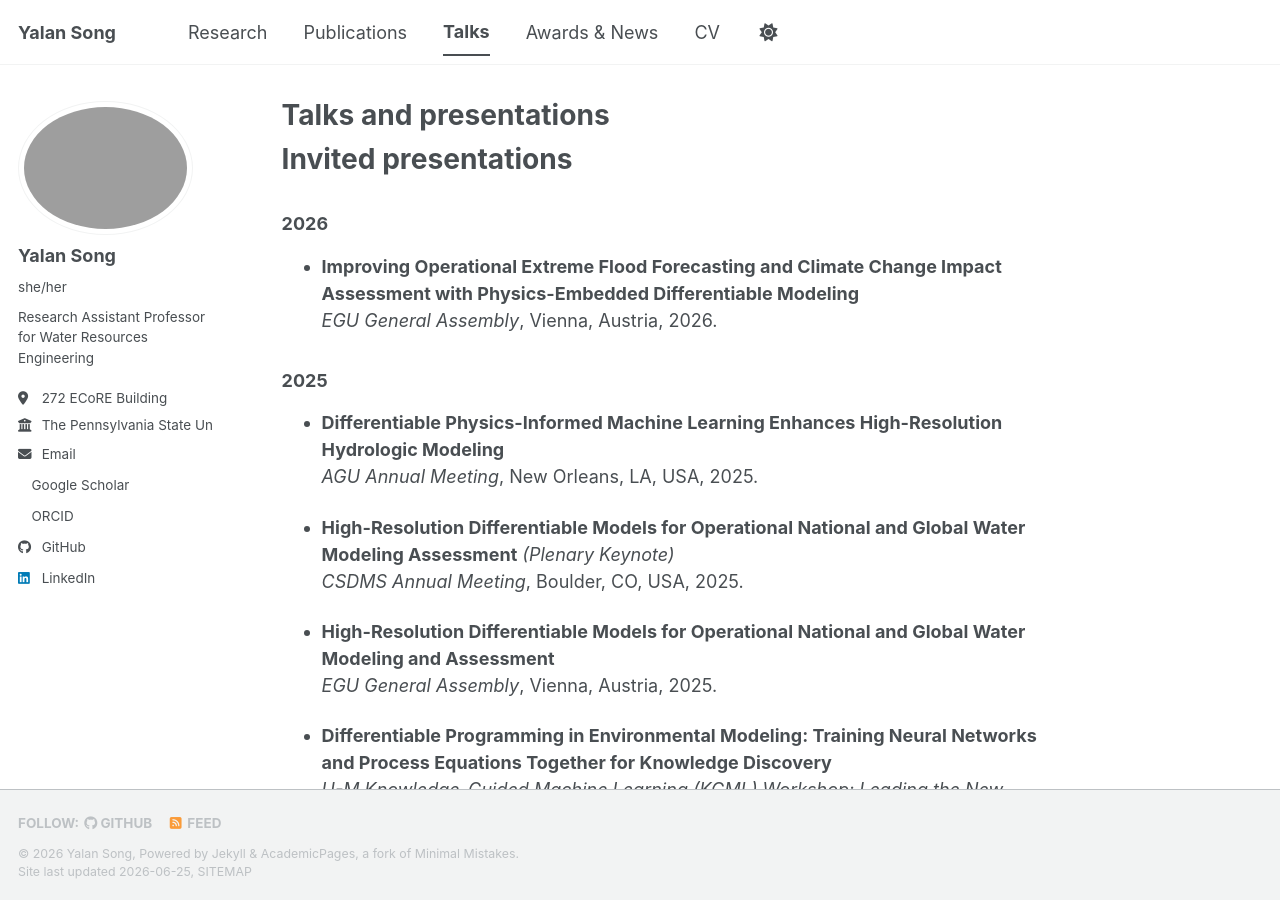
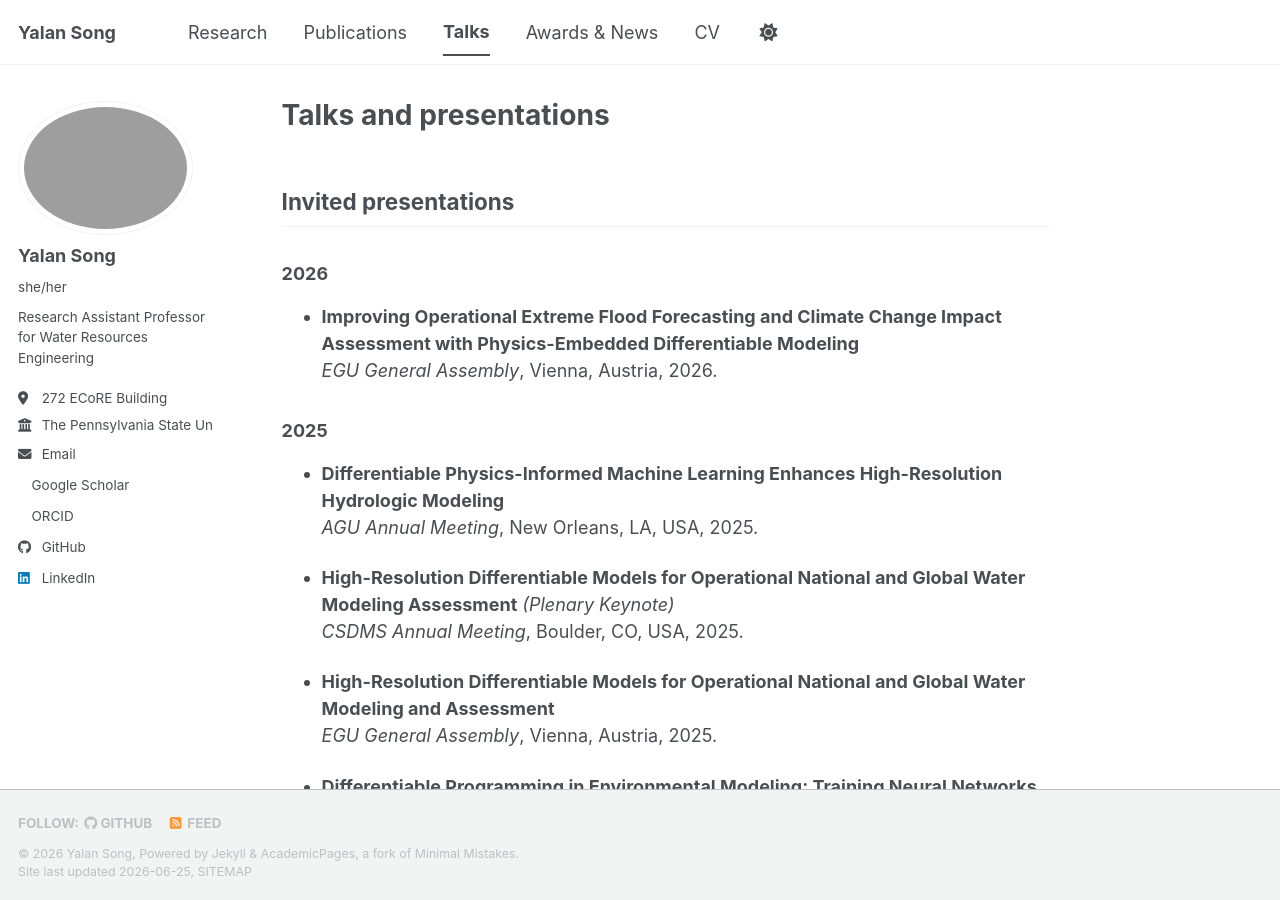
Before and after one commit to Yalan-Song/Yalan-Song.github.io, a Jekyll site: the page built from _pages/talks.md, in a window 1280 px wide and 900 px high. Built offline with Jekyll 4.4.1, drawn with Linux system fonts in a browser that asks for light colours; a style sheet for code colours, icons or effects is not loaded.

```diff
--- a/_pages/talks.md
+++ b/_pages/talks.md
@@ -4,7 +4,7 @@ title: "Talks and presentations"
 author_profile: true
 ---
 
-# Invited presentations
+## Invited presentations
 
 ### 2026
 
```
